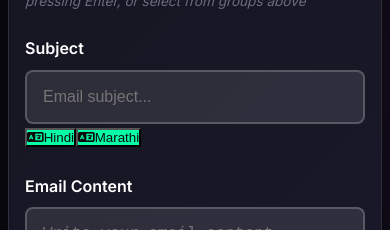
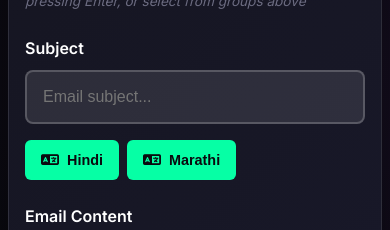
Before and after one commit to Hrishikesh-Gavai/UniMail-Pro, a React (Create React App) app: page / in a window 390 px wide. Shown: the part 560-790 px from the top of the page. Built offline with nearby package versions, Linux system fonts and the light colour scheme; no server answers.

Commit message:
Update App.css

```diff
--- a/src/App.css
+++ b/src/App.css
@@ -1244,3 +1244,101 @@
 ::-webkit-scrollbar-thumb:hover {
   background: var(--primary);
 }
+
+/* Translation Controls */
+.translation-controls {
+  display: flex;
+  gap: 1rem;
+  align-items: flex-start;
+}
+
+.translation-controls .form-input,
+.translation-controls .form-textarea {
+  flex: 1;
+}
+
+.translation-buttons {
+  display: flex;
+  flex-direction: column;
+  gap: 0.5rem;
+  min-width: 100px;
+}
+
+.translate-btn {
+  padding: 0.75rem 1rem;
+  border: none;
+  border-radius: 6px;
+  cursor: pointer;
+  font-weight: 600;
+  transition: var(--transition);
+  display: flex;
+  align-items: center;
+  gap: 0.5rem;
+  font-size: 0.9rem;
+}
+
+.hindi-btn {
+  background: #ff6b6b;
+  color: white;
+}
+
+.marathi-btn {
+  background: #4ecdc4;
+  color: white;
+}
+
+.translate-btn:hover:not(:disabled) {
+  transform: translateY(-2px);
+  filter: brightness(1.1);
+}
+
+.translate-btn:disabled {
+  opacity: 0.6;
+  cursor: not-allowed;
+}
+
+/* Language Sections in Translation Box */
+.language-section {
+  margin-bottom: 1.5rem;
+  padding-bottom: 1rem;
+  border-bottom: 1px solid rgba(255, 255, 255, 0.1);
+}
+
+.language-section:last-child {
+  border-bottom: none;
+  margin-bottom: 0;
+}
+
+.language-section h5 {
+  color: var(--primary);
+  margin-bottom: 0.75rem;
+  font-size: 1.1rem;
+}
+
+.hindi-content,
+.marathi-content {
+  background: rgba(255, 255, 255, 0.05);
+  padding: 1rem;
+  border-radius: 6px;
+  margin-top: 0.5rem;
+  font-family: inherit;
+  white-space: pre-wrap;
+  line-height: 1.5;
+}
+
+/* Responsive design for translation controls */
+@media (max-width: 768px) {
+  .translation-controls {
+    flex-direction: column;
+  }
+
+  .translation-buttons {
+    flex-direction: row;
+    justify-content: space-between;
+  }
+
+  .translate-btn {
+    flex: 1;
+    justify-content: center;
+  }
+}
```
